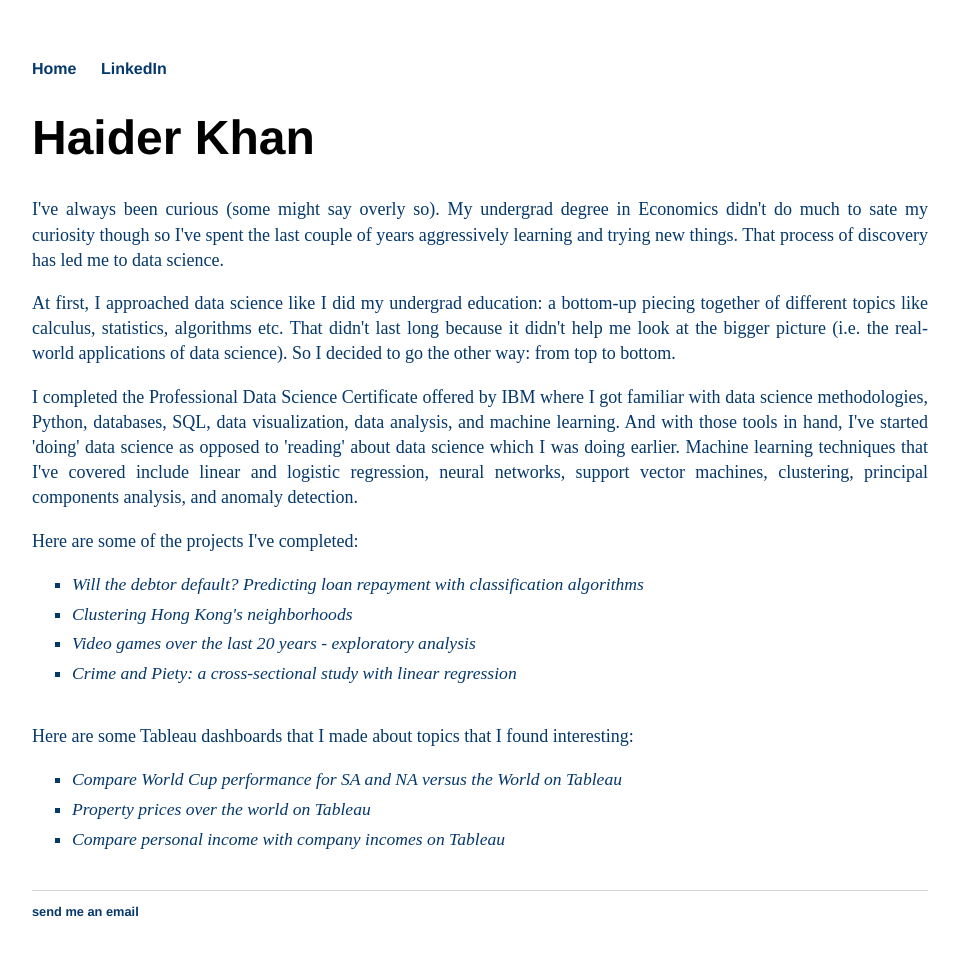
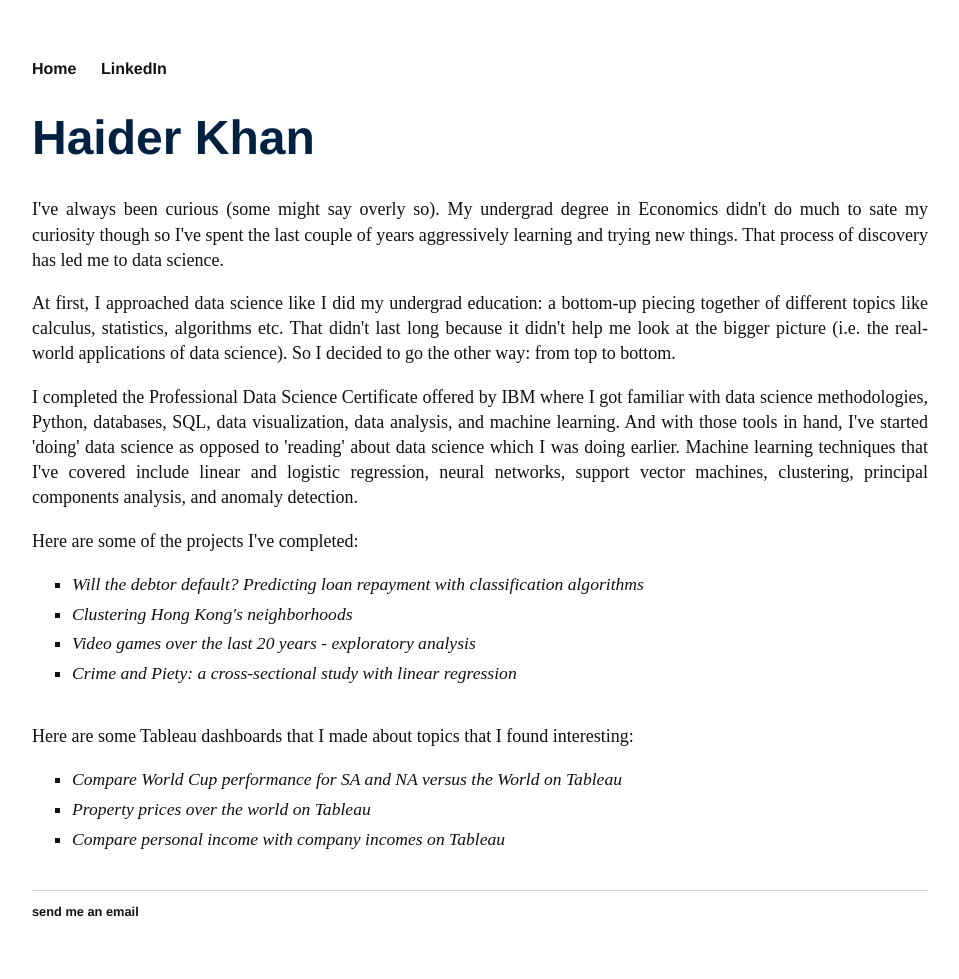
Before and after one commit to h2kh/h2kh.github.io, a Jekyll site: the page built from index.html, in a window 1280 px wide. Shown: the whole page, without its empty margins (160-1119 px from the left). Built offline with Jekyll 4.4.1, drawn with Linux system fonts in a browser that asks for light colours.

Commit message:
Update main.css

```diff
--- a/css/main.css
+++ b/css/main.css
@@ -16,7 +16,7 @@ nav ul li, footer ul li {
 }
 a {
     text-decoration: none;
-    color: #05386B;
+    color: #111111;
 }
 a:hover {
     text-decoration: underline;
@@ -24,11 +24,12 @@ a:hover {
 h1 {
     font-size: 3em;
     font-family:'Helvetica', 'Arial', 'Sans-Serif';
+    color: #022140
 }
 p {
     font-size: 1.5em;
     line-height: 1.4em;
-    color: #05386B;
+    color: #111111;
 }
 footer {
     border-top: 1px solid #d5d5d5;
@@ -39,7 +40,7 @@ ul.posts {
     margin: 20px auto 40px;
     font-size: 1.1em;
     font-style: italic;
-    color: #05386B;
+    color: #111111;
 }
 
 ul.posts li {
```
